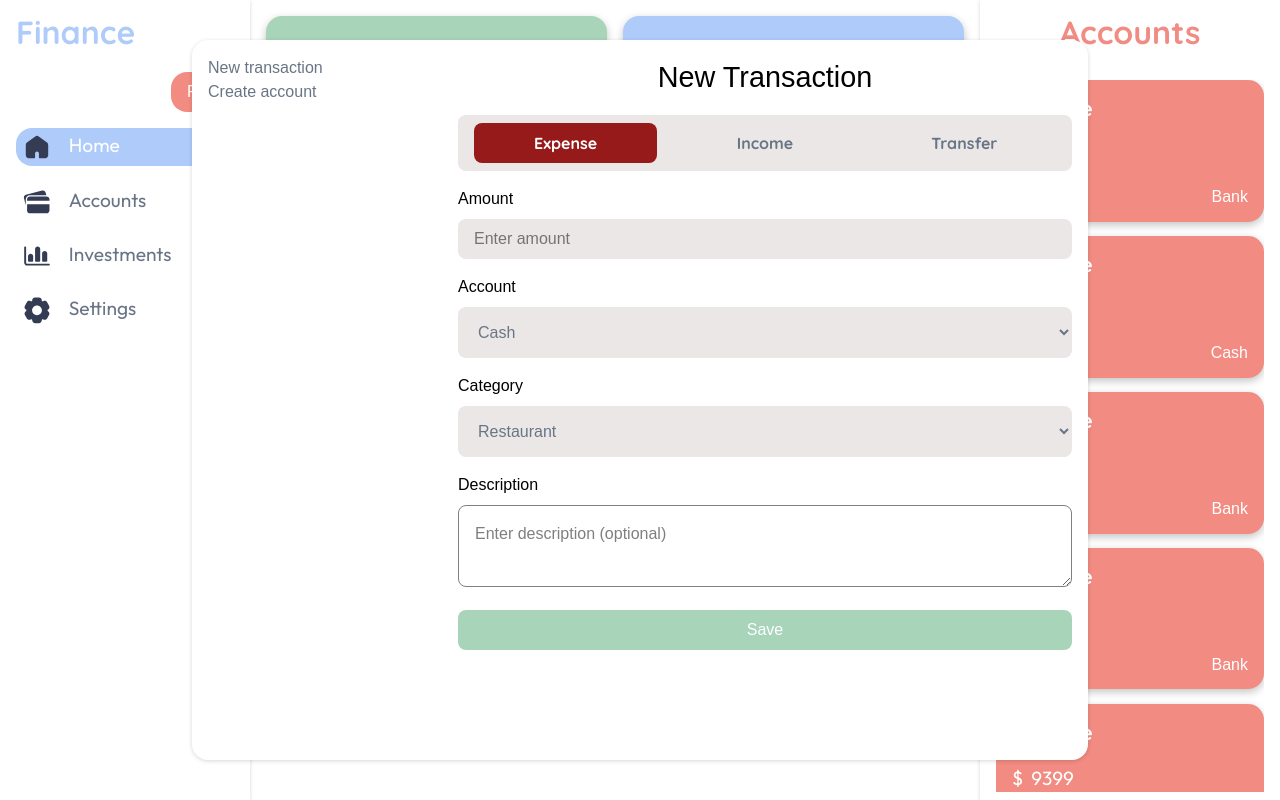
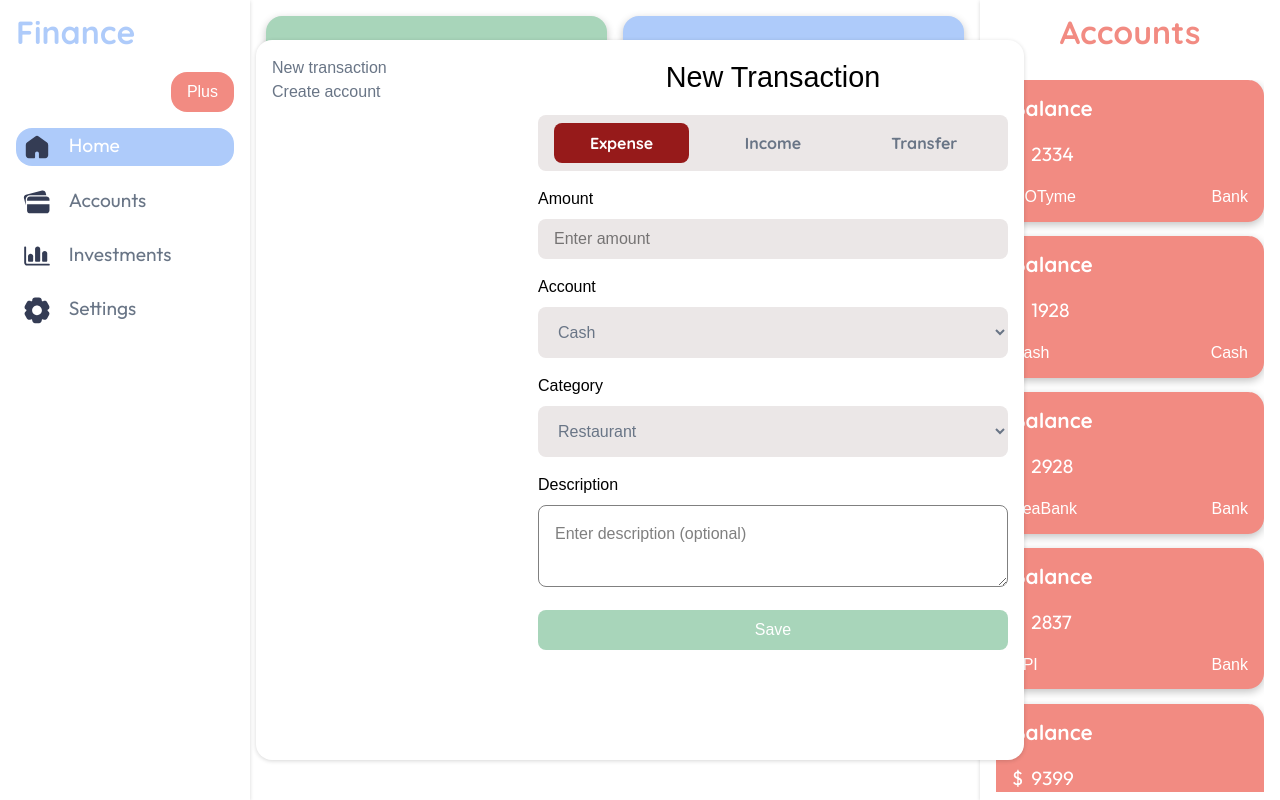
Before and after one commit to asshleygozar/financial-manager, a Next.js app: page /dashboard in a window 1280 px wide. Both pictures are taken after a click on the button "Plus". Built offline with nearby package versions, Linux system fonts and the light colour scheme.

Commit message:
update modal size and add gap

```diff
--- a/styles/components/main-modal.module.css
+++ b/styles/components/main-modal.module.css
@@ -1,6 +1,7 @@
 .container {
 	padding: 1rem;
 	display: grid;
+	gap: 1rem;
 	grid-template-columns: 250px 1fr;
 	transform: translate(-50%, -50%);
 	top: 50%;
@@ -8,7 +9,7 @@
 	background-color: var(--card-background);
 	box-shadow: rgba(0, 0, 0, 0.16) 0px 1px 4px;
 	position: absolute;
-	width: 70%;
+	width: 60%;
 	height: 90vh;
 	border-radius: 16px;
 }
```
